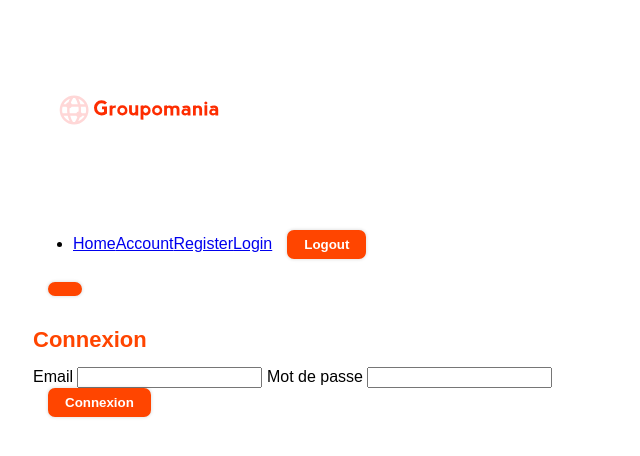
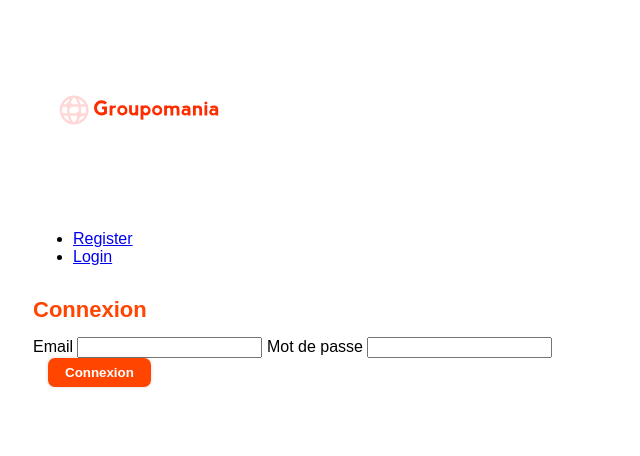
Before and after one commit to CCR-G/7_09042021, a Vue app in the folder frontend/: page /login in a window 1280 px wide. Shown: the top 456 px of the page, without its empty margins (0-640 px from the left). Built offline with nearby package versions, Linux system fonts and the light colour scheme.

Commit message:
Improving menu display
The menu will now display different buttons wether a user is logged in
or not.
This comes along with a new clearSession() helper funtion

```diff
--- a/frontend/src/App.vue
+++ b/frontend/src/App.vue
@@ -2,8 +2,8 @@
   <div id="app">
     <header>
       <Logo />
-      <Menu />
-      <Username />
+      <Menu v-bind:isLoggedIn="isLoggedIn"/>
+      <Username v-if="username" v-bind:username="username" />
     </header>
 
     <router-view />
@@ -18,11 +18,20 @@
   import router from './router';
   import { getToken } from './helpers/token-getter';
   import { authenticateUser } from './helpers/user-getter';
+  import { clearSession } from './helpers/clear-session';
 
   @Component({
       components: { Logo, Menu, Username }
     })
   export default class App extends Vue {
+    get username() {
+      return this.$store.state.user.username;
+    }
+
+    get isLoggedIn() {
+      return !!this.$store.state.user.id;
+    }
+
     mounted() {
       if(getToken()) {
         authenticateUser()
@@ -39,9 +48,7 @@
     }
 
     unauthenticate() {
-      this.$store.dispatch('setUser', { username: '', email: '' });
-      sessionStorage.clear();
-      router.replace("login");
+      clearSession();
     }
   };
 </script>
--- a/frontend/src/components/Menu.vue
+++ b/frontend/src/components/Menu.vue
@@ -1,34 +1,31 @@
 <template>
     <div>
         <nav>
-            <ul>
+            <ul v-if="isLoggedIn">
                 <!-- This will be filled with menu items (Signup ou login | account, logout, new post(goes back top)) -->
-                <li>
-                    <router-link to="/">Home</router-link>
-                    <router-link to="/account">Account</router-link>
-                    <router-link to="/register">Register</router-link>
-                    <router-link to="/login">Login</router-link>
-                    <button type="button" v-on:click="logout">Logout</button>
-                </li>
+                <li><router-link to="/">Home</router-link></li>
+                <li><router-link to="/account">Account</router-link></li>
+                <li><button type="button" v-on:click="logout">Logout</button></li>
+            </ul>
+            <ul v-else>
+                <li><router-link to="/register">Register</router-link></li>
+                <li><router-link to="/login">Login</router-link></li>
             </ul>
         </nav>
-
-        <button class="hamburger"><i aria-hidden="true"></i></button>
     </div>
 </template>
 
 <script lang="ts">
-    import { Component, Vue } from "vue-property-decorator";
+    import { Prop, Component, Vue } from "vue-property-decorator";
     import router from '../router/index';
+    import { clearSession } from '../helpers/clear-session';
 
     @Component
     export default class Menu extends Vue {
+        @Prop() private isLoggedIn!: boolean;
+
         logout():void {
-            sessionStorage.removeItem("token");
-            if ((this.$route.path !== "/login") && (this.$route.path !== "/register")) {
-                router.replace("/login");
-            }
-            this.$store.dispatch('setUser', { username: '', email: '' });
+            clearSession();
         }
     }
 </script>
--- a/frontend/src/components/Username.vue
+++ b/frontend/src/components/Username.vue
@@ -3,12 +3,10 @@
 </template>
 
 <script lang="ts">
-    import { Component, Vue } from "vue-property-decorator";
+    import { Prop, Component, Vue } from "vue-property-decorator";
 
     @Component
     export default class Username extends Vue {
-        get username() {
-            return this.$store.state.user.username;
-        }
+        @Prop() private username!: string;
     }
 </script>
--- /dev/null
+++ b/frontend/src/helpers/clear-session.ts
@@ -0,0 +1,10 @@
+import store from "../store";
+import router from "../router";
+
+export function clearSession(): void {
+    sessionStorage.clear();
+    store.dispatch('clearUser');
+    if ((router.history.current.path !== "/login") && (router.history.current.path !== "/register")) {
+        router.replace("/login");
+    };
+}
--- a/frontend/src/store/index.ts
+++ b/frontend/src/store/index.ts
@@ -21,6 +21,10 @@ export default new Vuex.Store({
   actions: {
     setUser({ commit }, user) {
       commit('mutateUser', user)
+    },
+
+    clearUser({ commit }) {
+      commit('mutateUser', { id: '', username: '', email: '' })
     }
   },
   modules: {},
```
